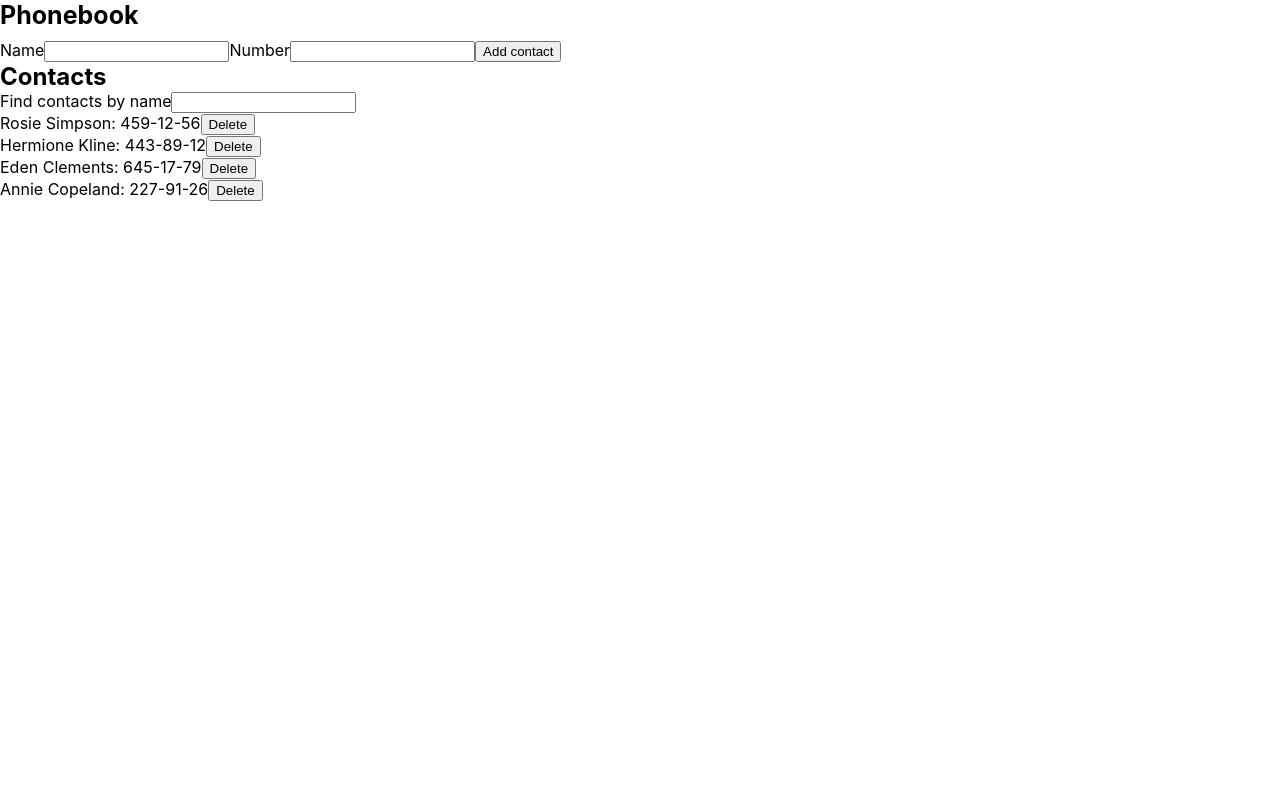
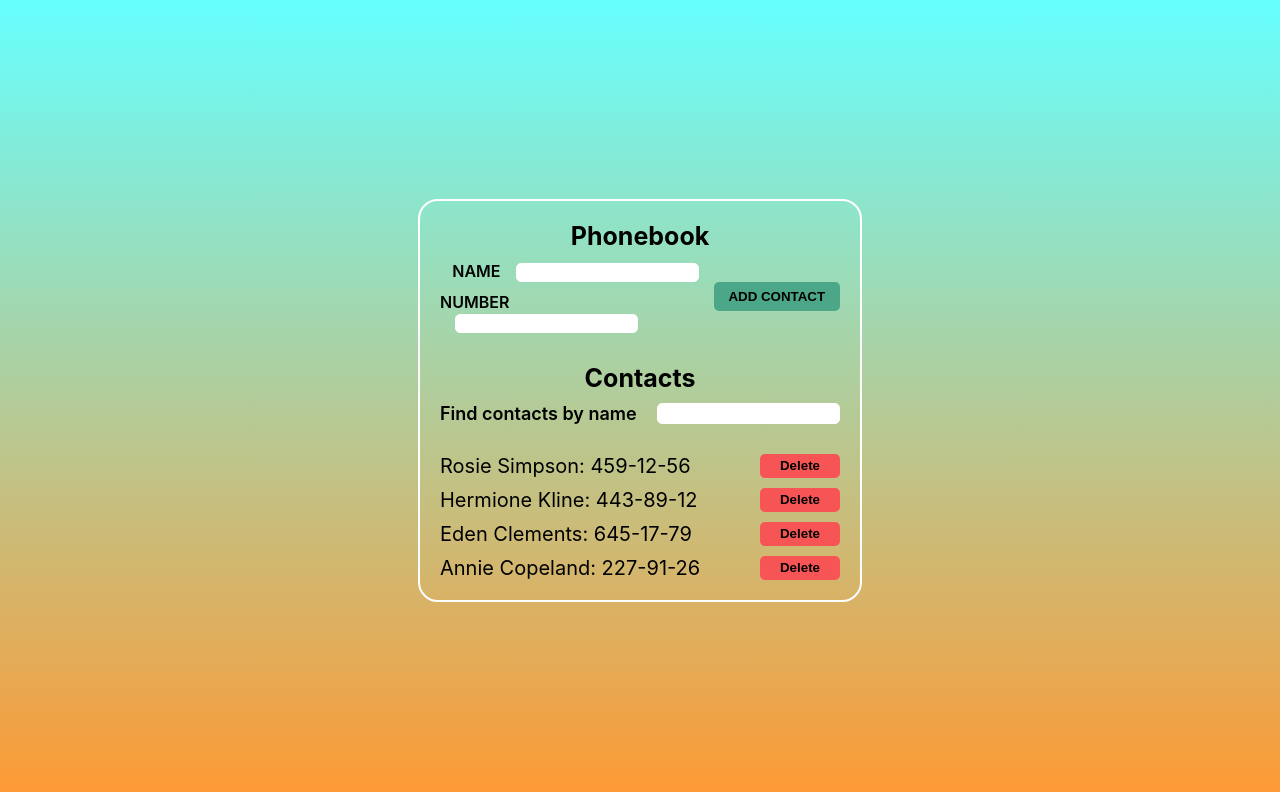
Before and after one commit to Keytarina/goit-react-hw-02-phonebook, a React (Create React App) app: page / in a window 1280 px wide. Shown: the top 792 px of the page. Built offline with nearby package versions, Linux system fonts and the light colour scheme.

Commit message:
Add style

```diff
--- a/src/components/App.jsx
+++ b/src/components/App.jsx
@@ -50,12 +50,14 @@ export class App extends Component {
 
   render() {
     return (
-      <div className="App">
-        <h1 className={css.title}>Phonebook</h1>
-        <ContactForm onSubmit={this.formSubmitHandle} />
-        <h2>Contacts</h2>
-        <Filter value={this.state.filter} handleChange={this.handleChangeFilter}/>
-        <ContactList filtredСontacts={this.onFiltredСontacts()} onDeleteContact={this.onDeleteContact}/>
+      <div className={css.app}>
+        <div className={css.app_container}>
+          <h1 className={css.title}>Phonebook</h1>
+          <ContactForm onSubmit={this.formSubmitHandle} />
+          <h2 className={css.title}>Contacts</h2>
+          <Filter value={this.state.filter} handleChange={this.handleChangeFilter}/>
+          <ContactList filtredСontacts={this.onFiltredСontacts()} onDeleteContact={this.onDeleteContact}/>
+        </div>
       </div>
     )
   }
--- a/src/components/App.module.css
+++ b/src/components/App.module.css
@@ -1,19 +1,23 @@
-.App {
+.app {
+    height: 100vh;
+    display: flex;
+    flex-direction: column;
+    justify-content: center;
+    align-items: center;
+    font-size: 20px;
+    background: linear-gradient(to bottom, #66ffff 0%, #ff9933 100%);
+}
+.app_container {
     display: block;
-    width: 320px;
+    padding: 20px 20px;
+    width: 400px;
     margin: 0 auto;
-    padding: 20px 10px 20px;
-    font-size: 20px;
+    border: 2px solid #fff;
+    border-radius: 20px;
 }
-.section {
-    padding: 20px 20px;
-    margin-bottom: 20px;
-    border-radius: 10px;
-    background-color: #c1e7c2;
-    border: 2px solid #80b791;
-}
-
 .title {
+    display: flex;
+    justify-content: center;
     font-size: 25px;
     margin-bottom: 10px;
 }
--- a/src/components/ContactForm/ContactForm.jsx
+++ b/src/components/ContactForm/ContactForm.jsx
@@ -20,12 +20,14 @@ export class ContactForm extends Component {
 
 	render() {
 		return (
-			<form className={css.statstic_wrapper} onSubmit={this.handleSubmit}>
-				<label className='label'>
+			<form className={css.contact_form} onSubmit={this.handleSubmit}>
+				<div className={css.contact_form_wrapper}>
+				<label className={css.label}>
 					Name
 					<input
 						type="text"
 						name="name"
+						className={css.input}
 						onChange={this.handleChange}
 						value={this.state.name}
 						pattern="^[a-zA-Zа-яА-Я]+(([' \-][a-zA-Zа-яА-Я ])?[a-zA-Zа-яА-Я]*)*$"
@@ -33,11 +35,12 @@ export class ContactForm extends Component {
 						required
 					/>
 				  </label>
-				  <label className='label'>
+				  <label className={css.label}>
 					Number
 					<input
 						type="tel"
 						name="number"
+						className={css.input}
 						onChange={this.handleChange}
 						value={this.state.number}
 						pattern="\+?\d{1,4}?[ .\-\s]?\(?\d{1,3}?\)?[ .\-\s]?\d{1,4}[ .\-\s]?\d{1,4}[ .\-\s]?\d{1,9}"
@@ -45,7 +48,8 @@ export class ContactForm extends Component {
 						required
 					/>
 				  </label>
-				<button type="submit">Add contact</button>
+				</div>
+				<button type="submit" className={css.btn_submit}>Add contact</button>
 			</form>
 		);
 	}
--- a/src/components/ContactForm/ContactForm.module.css
+++ b/src/components/ContactForm/ContactForm.module.css
@@ -0,0 +1,42 @@
+.contact_form {
+    margin-bottom: 30px;
+    display: flex;
+    width: 400px;
+    align-items: center;
+    justify-content: center;
+    gap: 15px;
+}
+.contact_form_wrapper {
+    display: flex;
+    align-items: flex-end;
+    flex-direction: column;
+    gap: 10px;
+}
+.label {
+    font-size: 16px;
+    font-weight: 600;
+    text-transform: uppercase;
+}
+.input {
+    margin-left: 15px;
+    border-radius: 5px;
+    border: 1px solid rgb(255, 255, 255);
+}
+.btn_submit {
+    width: 130px;
+    cursor: pointer;
+    text-transform: uppercase;
+    padding: 5px 10px;
+    border: 2px solid rgb(75, 167, 136);
+    border-radius: 5px;
+    font-weight: 700;
+    background-color: rgb(75, 167, 136);
+    transition: color 250ms cubic-bezier(0.4, 0, 0.2, 1),
+    background-color 250ms cubic-bezier(0.4, 0, 0.2, 1),
+    border 250ms cubic-bezier(0.4, 0, 0.2, 1);
+}
+.btn_submit:hover {
+    border: 2px solid rgb(250, 159, 84);
+    background-color: rgb(250, 159, 84);
+    color: rgb(255, 255, 255);
+}
--- a/src/components/ContactList/ContactList.jsx
+++ b/src/components/ContactList/ContactList.jsx
@@ -4,7 +4,7 @@ import { ContactListItem } from 'components/ContactListItem/ContactListItem'
 
 export const ContactList = ({ filtredСontacts, onDeleteContact }) => {
 	return (
-		<ul>
+		<ul className={css.contact_list}>
 			{filtredСontacts.map(contact => {
 				return <ContactListItem
 				key={contact.id}
--- a/src/components/ContactList/ContactList.module.css
+++ b/src/components/ContactList/ContactList.module.css
@@ -0,0 +1,5 @@
+.contact_list {
+    display: flex;
+    flex-direction: column;
+    gap: 10px;
+}
--- a/src/components/ContactListItem/ContactListItem.module.css
+++ b/src/components/ContactListItem/ContactListItem.module.css
@@ -0,0 +1,20 @@
+.list_item {
+    display: flex;
+    justify-content: space-between;
+}
+.button_delete {
+    cursor: pointer;
+    width: 80px;
+    border: 2px solid rgb(247, 85, 85);
+    border-radius: 5px;
+    font-weight: 700;
+    background-color: rgb(247, 85, 85);
+    transition: color 250ms cubic-bezier(0.4, 0, 0.2, 1),
+    background-color 250ms cubic-bezier(0.4, 0, 0.2, 1),
+    border 250ms cubic-bezier(0.4, 0, 0.2, 1);
+}
+.button_delete:hover {
+    color: beige;
+    border: 2px solid rgb(224, 47, 47);
+    background-color: rgb(224, 47, 47);
+}
--- a/src/components/Filter/Filter.jsx
+++ b/src/components/Filter/Filter.jsx
@@ -8,6 +8,7 @@ export const Filter = ({ value, handleChange}) => {
 		<input
 		type="text"
 		name="filter"
+		className={css.input}
 		onChange={handleChange}
 		value={value} />
 		</label>
--- a/src/components/Filter/Filter.module.css
+++ b/src/components/Filter/Filter.module.css
@@ -0,0 +1,12 @@
+.label {
+    display: flex;
+    justify-content: space-between;
+    margin-bottom: 30px;
+    font-size: 18px;
+    font-weight: 600;
+}
+.input {
+    margin-left: 15px;
+    border-radius: 5px;
+    border: 1px solid rgb(255, 255, 255);
+}
```
Lines whose indentation alone changed are shown as unchanged.
